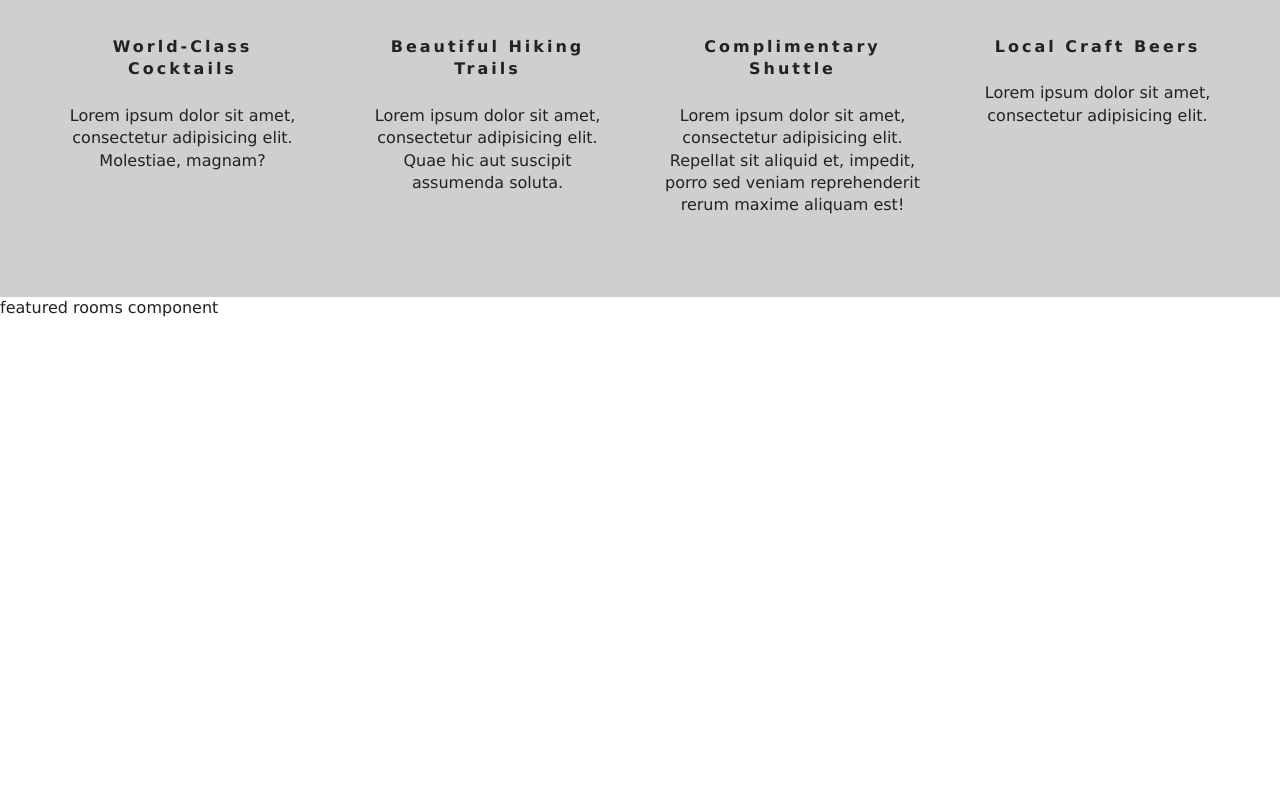
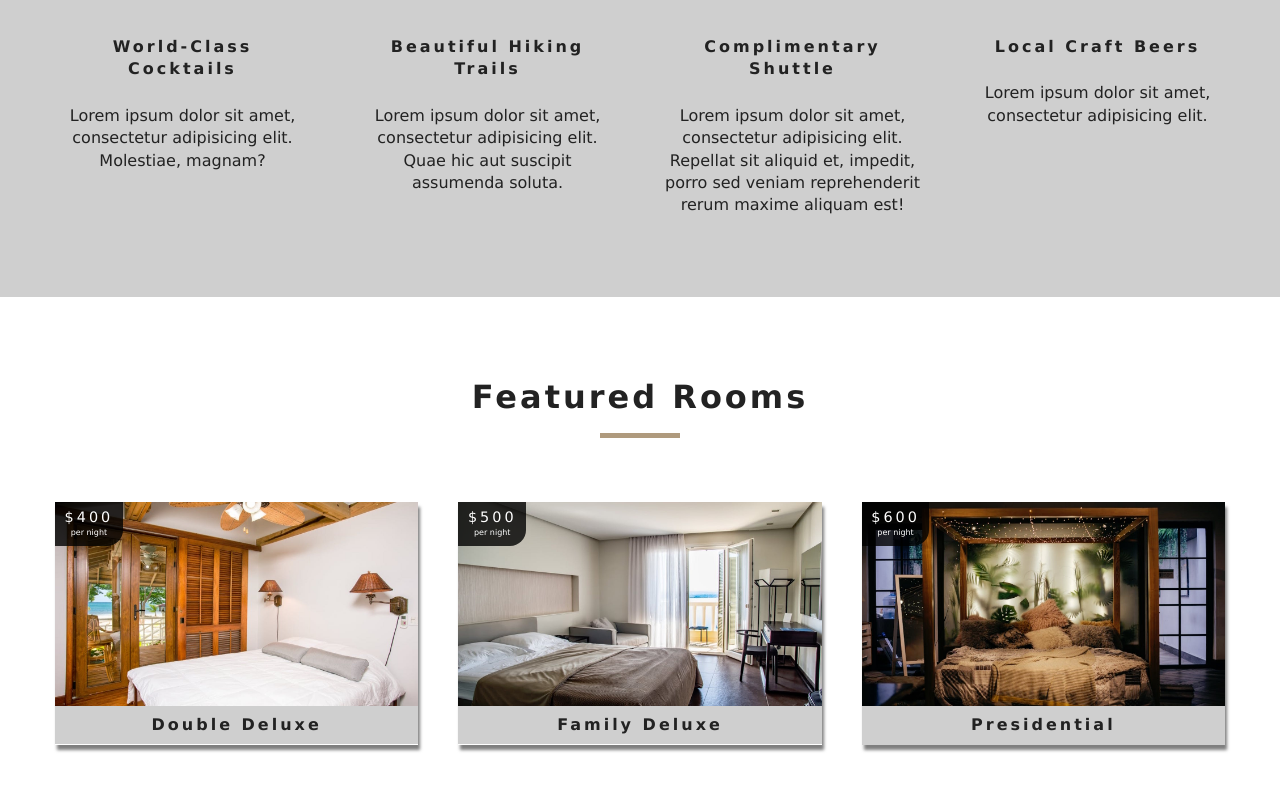
Before and after one commit to charlesmartinreed/react-beach-resort-mockup, a React (Create React App) app: page / in a window 1280 px wide. Shown: the part 1049-1840 px from the top of the page. Before the commit the page ends 1368 px from the top, so only its background shows below. Built offline with nearby package versions, Linux system fonts and the light colour scheme.

Commit message:
Create Loading, Room component. Display featured rooms in FeaturedRooms component.

```diff
--- a/src/components/FeaturedRooms.js
+++ b/src/components/FeaturedRooms.js
@@ -1,5 +1,8 @@
 import React, { Component } from "react";
 import { RoomContext } from "../context";
+import Loading from "./Loading";
+import Room from "./Room";
+import Title from "./Title";
 
 // set up the static context type - values are stored in context object on this component
 // we're pulling state from our RoomContext, in context.js, attaching to a context property in this component
@@ -8,10 +11,17 @@ class FeaturedRooms extends React.Component {
   static contextType = RoomContext;
 
   render() {
-    const { featuredRooms: rooms } = this.context;
-    console.log(rooms);
+    let { loading, featuredRooms: rooms } = this.context;
+    rooms = rooms.map(room => <Room key={room.id} room={room} />);
 
-    return <div> featured rooms component</div>;
+    return (
+      <section className="featured-rooms">
+        <Title title="featured rooms" />
+        <div className="featured-rooms-center">
+          {loading === true ? <Loading /> : rooms}
+        </div>
+      </section>
+    );
   }
 }
 
--- /dev/null
+++ b/src/components/Loading.js
@@ -0,0 +1,13 @@
+import React from "react";
+import loadingGif from "../images/gif/loading-arrow.gif";
+
+const Loading = () => {
+  return (
+    <div className="loading">
+      <h4>rooms data loading...</h4>
+      <img src={loadingGif} alt="loading image of a circular arrow" />
+    </div>
+  );
+};
+
+export default Loading;
--- /dev/null
+++ b/src/components/Room.js
@@ -0,0 +1,36 @@
+import React from "react";
+import { Link } from "react-router-dom";
+import defaultImage from "../images/room-4.jpeg";
+import PropTypes from "prop-types";
+
+const Room = ({ room }) => {
+  const { images, name, slug, price } = room;
+
+  return (
+    <article className="room">
+      <div className="img-container">
+        <img src={images[0] || defaultImage} alt="single room" />
+        <div className="price-top">
+          <h6>${price}</h6>
+          <p>per night</p>
+        </div>
+        <Link to={`/rooms/${slug}`} className="btn-primary room-link">
+          Features
+        </Link>
+      </div>
+      <p className="room-info">{name}</p>
+    </article>
+  );
+};
+
+// room is an object, we need to check that IT has specific properties
+Room.propTypes = {
+  room: PropTypes.shape({
+    name: PropTypes.string.isRequired,
+    slug: PropTypes.string.isRequired,
+    images: PropTypes.arrayOf(PropTypes.string).isRequired,
+    price: PropTypes.number.isRequired
+  })
+};
+
+export default Room;
```
